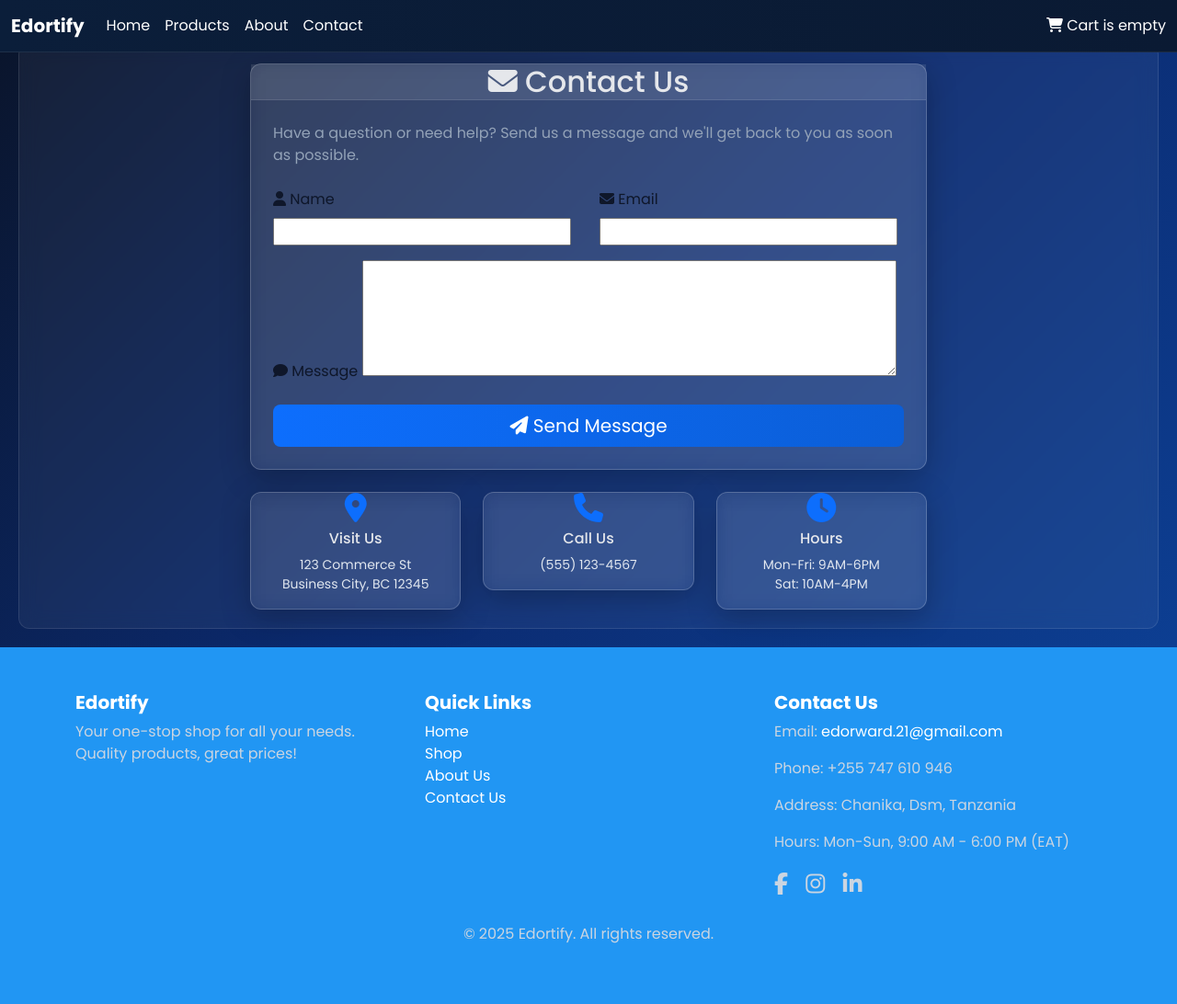
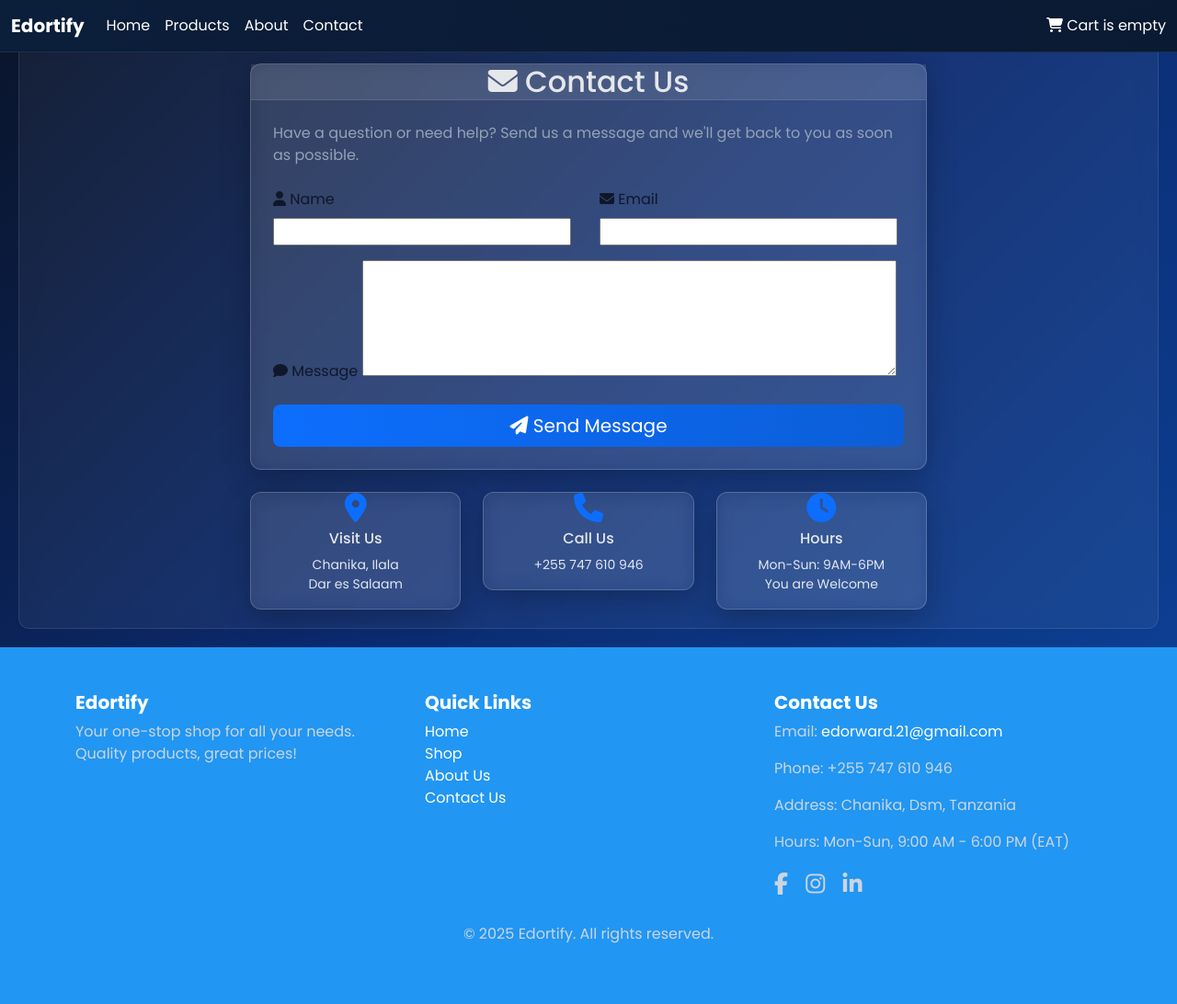
Before and after one commit to edortie03/Ecommerce, a Django app: page /contact/ in a window 1280 px wide. Shown: the whole page at 92% size. Run offline with Django 5.2, Linux system fonts and the light colour scheme; some libraries are stand-ins or nearby versions.

Commit message:
Almost there

```diff
--- a/Shop/Product/templates/shop/product/contact.html
+++ b/Shop/Product/templates/shop/product/contact.html
@@ -78,7 +78,7 @@ Contact Us
                         <div class="card-body">
                             <i class="fas fa-map-marker-alt fa-2x text-primary mb-2"></i>
                             <h6 class="contact-title">Visit Us</h6>
-                            <p class="contact-text small">123 Commerce St<br>Business City, BC 12345</p>
+                            <p class="contact-text small">Chanika, Ilala<br>Dar es Salaam</p>
                         </div>
                     </div>
                 </div>
@@ -87,7 +87,7 @@ Contact Us
                         <div class="card-body">
                             <i class="fas fa-phone fa-2x text-primary mb-2"></i>
                             <h6 class="contact-title">Call Us</h6>
-                            <p class="contact-text small">(555) 123-4567</p>
+                            <p class="contact-text small">+255 747 610 946</p>
                         </div>
                     </div>
                 </div>
@@ -96,7 +96,7 @@ Contact Us
                         <div class="card-body">
                             <i class="fas fa-clock fa-2x text-primary mb-2"></i>
                             <h6 class="contact-title">Hours</h6>
-                            <p class="contact-text small">Mon-Fri: 9AM-6PM<br>Sat: 10AM-4PM</p>
+                            <p class="contact-text small">Mon-Sun: 9AM-6PM<br>You are Welcome</p>
                         </div>
                     </div>
                 </div>
```
